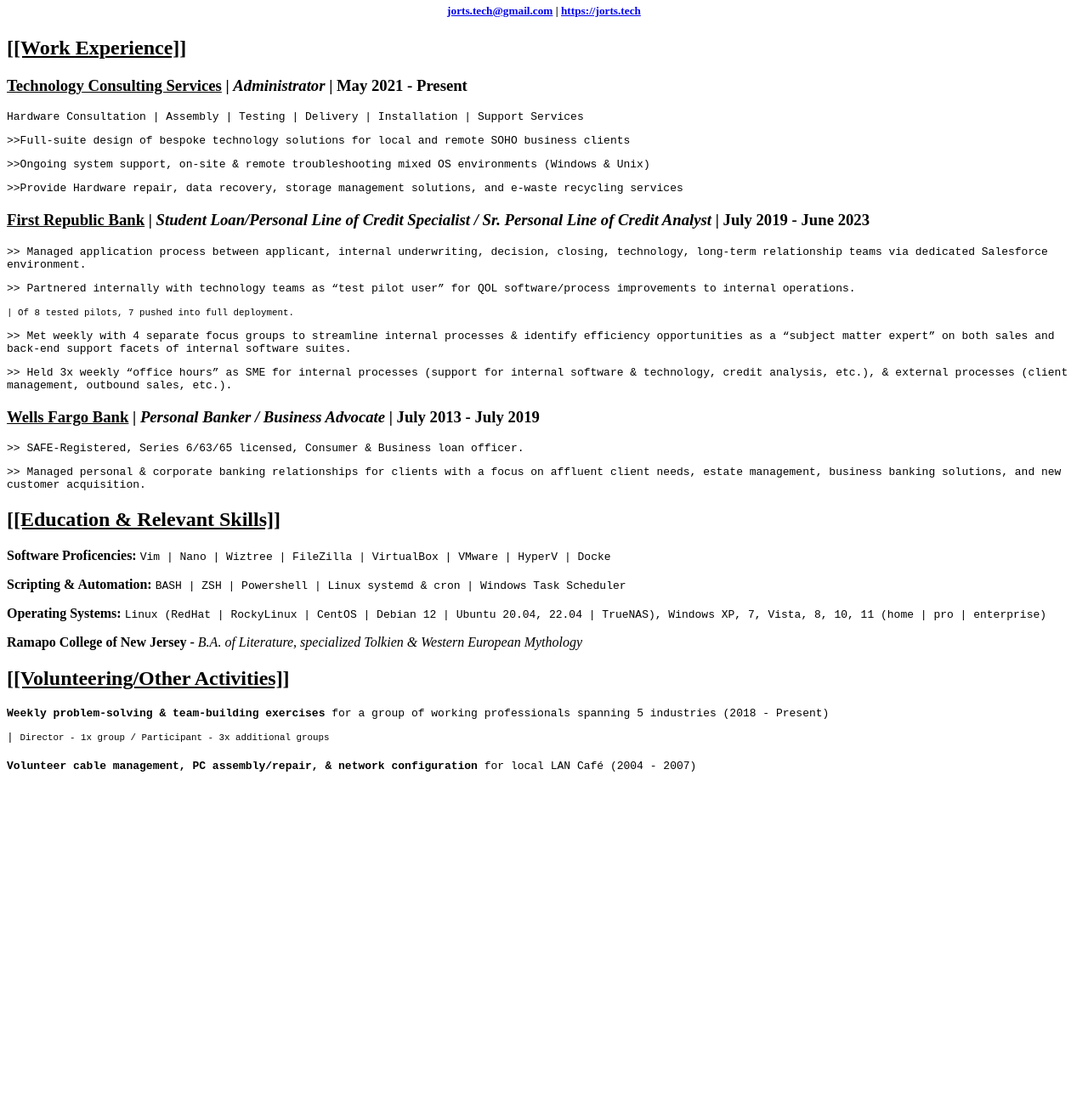
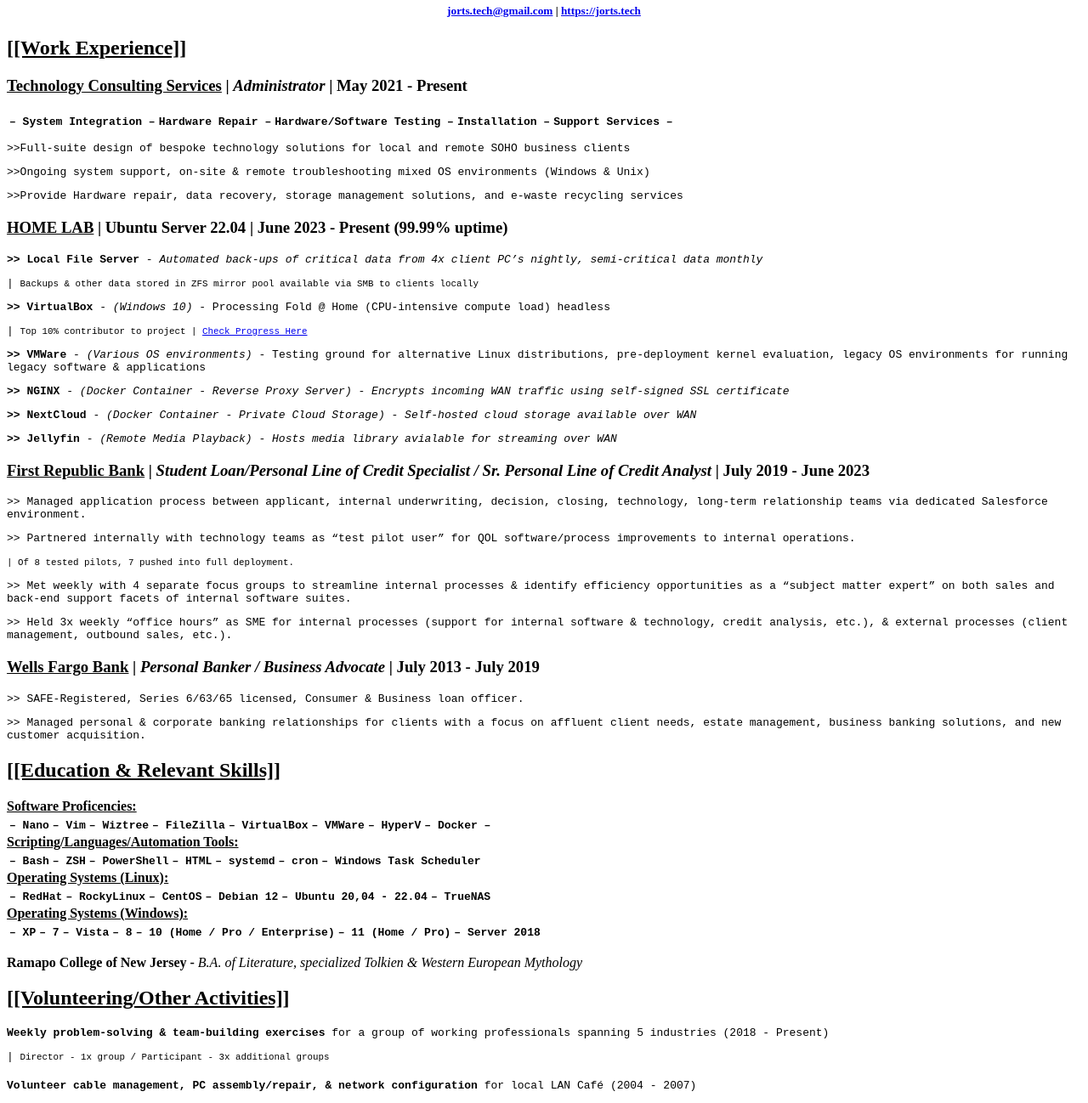
Before and after one commit to Cutoff-JORTS/HTML, a plain HTML site: page index.html in a window 1280 px wide. Shown: the part 200-1498 px from the top of the page at 85% size. Before the commit the page ends 1125 px from the top, so only its background shows below. Drawn offline with Linux system fonts and the light colour scheme.

Commit message:
Renovated sections to table-based lists for better organization

```diff
--- a/index.html
+++ b/index.html
@@ -18,12 +18,22 @@
 
 	<h2><u>[[Work Experience]]</u></h2>
 		<h3><u>Technology Consulting Services</u> | <i>Administrator </i>| May 2021 - Present</h3>
-		<code><p>Hardware Consultation | Assembly | Testing | Delivery | Installation | Support Services</p>
-		<p> >>Full-suite design of bespoke technology solutions for local and remote SOHO business clients</p>
-		<p> >>Ongoing system support, on-site & remote troubleshooting mixed OS environments (Windows & Unix)</p>
-		<p> >>Provide Hardware repair, data recovery, storage management solutions, and e-waste recycling services</p>
-		</code>
-		<!--
+			<table>
+				<tr>
+					<td><code><strong>&ndash; System Integration &ndash;<s/trong></code></td>
+					<td><code><strong>Hardware Repair &ndash;</strong></code></td>
+					<td><code><strong>Hardware/Software Testing &ndash;</strong></code></td>
+					<td><code><strong>Installation &ndash;</strong></code></td>
+					<td><code><strong>Support Services &ndash;</strong></code></td>
+				</tr>
+			</table>
+
+			<code>
+				<p> >>Full-suite design of bespoke technology solutions for local and remote SOHO business clients</p>
+				<p> >>Ongoing system support, on-site & remote troubleshooting mixed OS environments (Windows & Unix)</p>
+				<p> >>Provide Hardware repair, data recovery, storage management solutions, and e-waste recycling services</p>
+			</code>
+
 			<h3><u>HOME LAB</u> | Ubuntu Server 22.04 | June 2023 - Present (99.99% uptime)</h3>
 				<code>
 					<p><strong> >> Local File Server</strong> - <i>Automated back-ups of critical data from 4x client PC’s nightly, semi-critical data monthly</i></p>
@@ -40,7 +50,7 @@
 
 					<p><strong> >> Jellyfin</strong> - <i>(Remote Media Playback) - Hosts media library avialable for streaming over WAN</i></p>
 				</code>
-			-->
+
 
 
 		<h3><u>First Republic Bank</u> | <i>Student Loan/Personal Line of Credit Specialist / Sr. Personal Line of Credit Analyst </i> | July 2019 - June 2023</h3>
@@ -60,11 +70,58 @@
 
 	<h2><u>[[Education & Relevant Skills]]</u></h2>
 
-		<p><strong>Software Proficencies:</strong> <code>Vim | Nano | Wiztree | FileZilla | VirtualBox | VMware | HyperV | Docke</code></p>
+		<u><strong>Software Proficencies:</strong></u>
+			<table>
+				<tr>
+					<th><code>&ndash; Nano</code></th>
+					<th><code>&ndash; Vim</code></th>
+					<th><code>&ndash; Wiztree</code></th>
+					<th><code>&ndash; FileZilla</code></th>
+					<th><code>&ndash; VirtualBox</code></th>
+					<th><code>&ndash; VMWare</code></th>
+					<th><code>&ndash; HyperV</code></th>
+					<th><code>&ndash; Docker &ndash;</code></th>
+				</tr>
+			</table>
 
-		<p><strong>Scripting & Automation: </strong><code>BASH | ZSH | Powershell | Linux systemd & cron | Windows Task Scheduler</code></p>
+		<u><strong>Scripting/Languages/Automation Tools:</strong></u>
+			<table>
+				<tr>
+					<th><code>&ndash; Bash</code></th>
+					<th><code>&ndash; ZSH</code></th>
+					<th><code>&ndash; PowerShell</code></th>
+					<th><code>&ndash; HTML</code></th>
+					<th><code>&ndash; systemd</code></th>
+					<th><code>&ndash; cron</code></th>
+					<th><code>&ndash; Windows Task Scheduler</code></th>
+				</tr>
+			</table>
 
-		<p><strong>Operating Systems:</strong> <code>Linux (RedHat | RockyLinux | CentOS | Debian 12 | Ubuntu 20.04, 22.04 | TrueNAS), Windows XP, 7, Vista, 8, 10, 11 (home | pro | enterprise)</code></p>
+		<u><strong>Operating Systems (Linux):</strong></u>
+			<table>
+				<tr>
+					<th><code>&ndash; RedHat</code></th>
+					<th><code>&ndash; RockyLinux</code></th>
+					<th><code>&ndash; CentOS</code></th>
+					<th><code>&ndash; Debian 12</code></th>
+					<th><code>&ndash; Ubuntu 20,04 - 22.04</code></th>
+					<th><code>&ndash; TrueNAS</code></th>
+
+				</tr>
+			</table>
+
+		<u><strong>Operating Systems (Windows):</strong></u>
+			<table>
+				<tr>
+					<th><code>&ndash; XP</code></th>
+					<th><code>&ndash; 7</code></th>
+					<th><code>&ndash; Vista</code></th>
+					<th><code>&ndash; 8</code></th>
+					<th><code>&ndash; 10 (Home / Pro / Enterprise)</code></th>
+					<th><code>&ndash; 11 (Home / Pro)</code></th>
+					<th><code>&ndash; Server 2018</code></th>
+				</tr>
+			</table>
 
 		<p><strong>Ramapo College of New Jersey - </strong><i>B.A. of Literature, specialized Tolkien & Western European Mythology</i></p>
 
```
